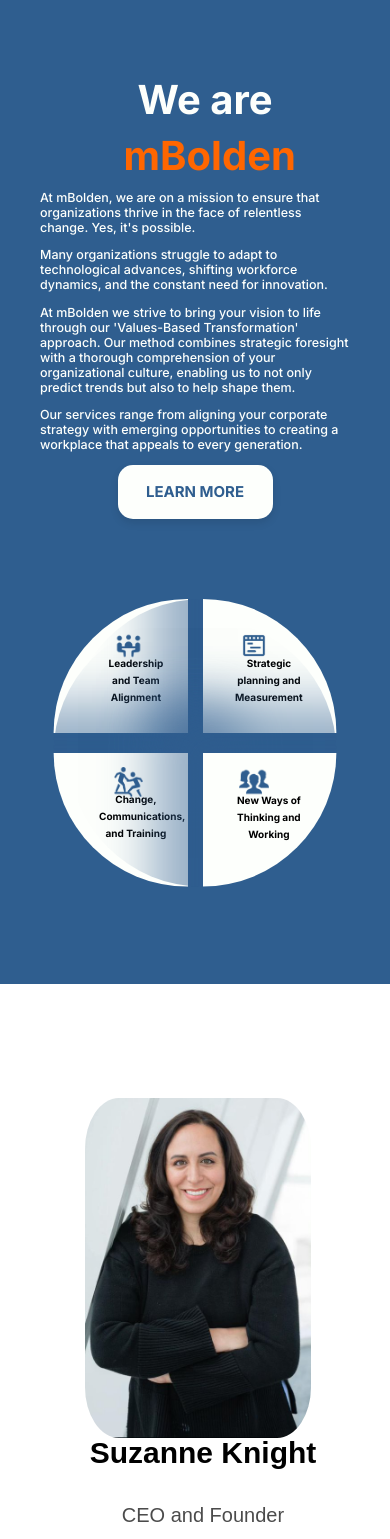
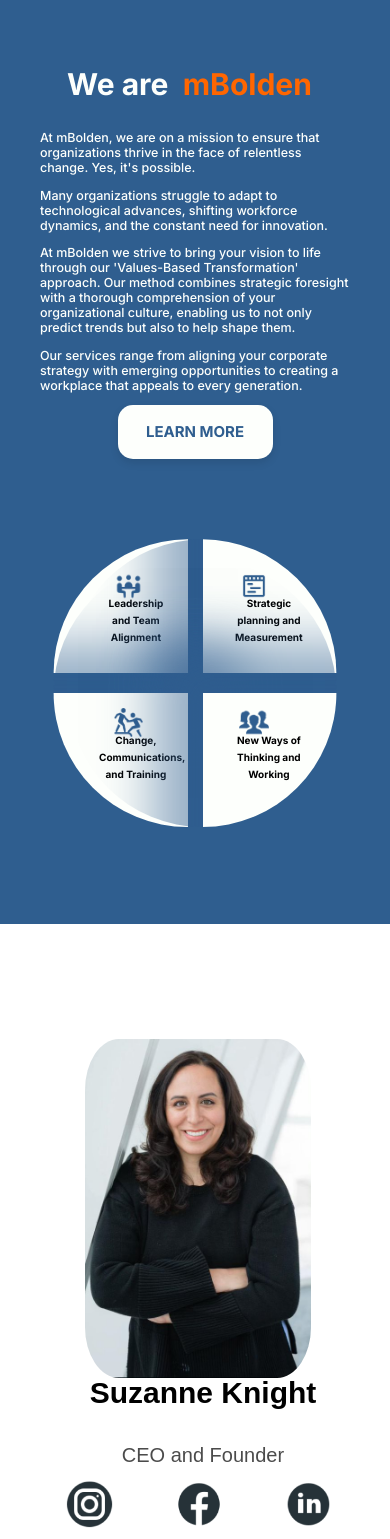
Before and after one commit to ranajithreddy11/mBolden, a React (Create React App) app in the folder frontend/: page /about in a window 390 px wide. Shown: the part 60-1599 px from the top of the page. Built offline with nearby package versions, Linux system fonts and the light colour scheme; a web font is replaced by a local one.

Commit message:
small changes

```diff
--- a/frontend/src/assets/styles/About.css
+++ b/frontend/src/assets/styles/About.css
@@ -496,6 +496,10 @@
 
   @media (max-width: 415px) {
 
+    .about-container-1 h2 { font-size: 3.0rem;  text-align: center; margin-left:-5%;}
+
+    .about-container-1 .highlight {font-size: 3.0rem;}
+
     .services-card-section{  width:100%; margin-left:0%; margin-top:-40%;margin-bottom:-30%;}
 
     .service-icon1, .service-icon2{margin-top:120%; }
@@ -613,6 +617,7 @@
     height:auto;
     justify-content: space-evenly;
     margin-top:5%;
+
 
 
   }
@@ -776,7 +781,7 @@
       width:60%;
         }
 
-        .container2-social-links { flex-wrap: wrap;  gap: 20px;  margin-left: 10%;}
+        .container2-social-links { flex-wrap: wrap;  gap: 20px;  margin-left: 7%;}
   }
 
 
@@ -984,14 +989,3 @@
 
 
 }
-
-
-
-
-
-@media (max-width: 480px) {
-
-
-
-      .container2-social-links { flex-wrap: wrap;  gap: 20px;  margin-left: 10%;}
-}
--- a/frontend/src/pages/About.js
+++ b/frontend/src/pages/About.js
@@ -68,7 +68,7 @@
 
     const teamMember3 = {
         name: "Alan Bresgi",
-        title: "Senior Manager and Head of Communications",
+        title: "Senior Director and Head of Communications",
         imageUrl: alanbresgi // Ensure this path is correct
 
     };
```
